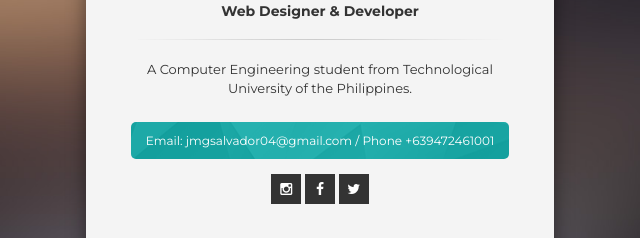
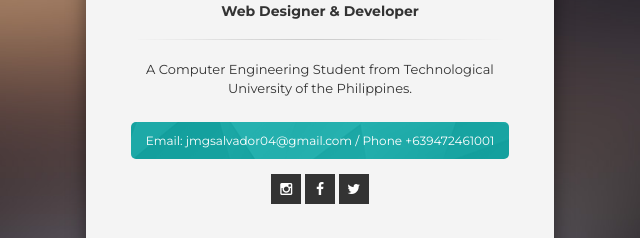
Before and after one commit to juanpipti/jmgsalvador, a plain HTML site: page index.html in a window 1280 px wide. Shown: the part 355-593 px from the top of the page, 320-960 px from the left. Drawn offline with Linux system fonts and the light colour scheme; some packages are replaced by stand-ins of ours.

Commit message:
Update index.html

```diff
--- a/index.html
+++ b/index.html
@@ -79,7 +79,7 @@
 				<!-- Description Text -->
 				<hr class="hr1">
 				<div class="vcard-profile-description-text">
-					<p>A Computer Engineering student from Technological University of the Philippines.</p>
+					<p>A Computer Engineering Student from Technological University of the Philippines.</p>
 				</div>
 				<!--/ Description Text -->
 				<!-- Description feature -->
```
